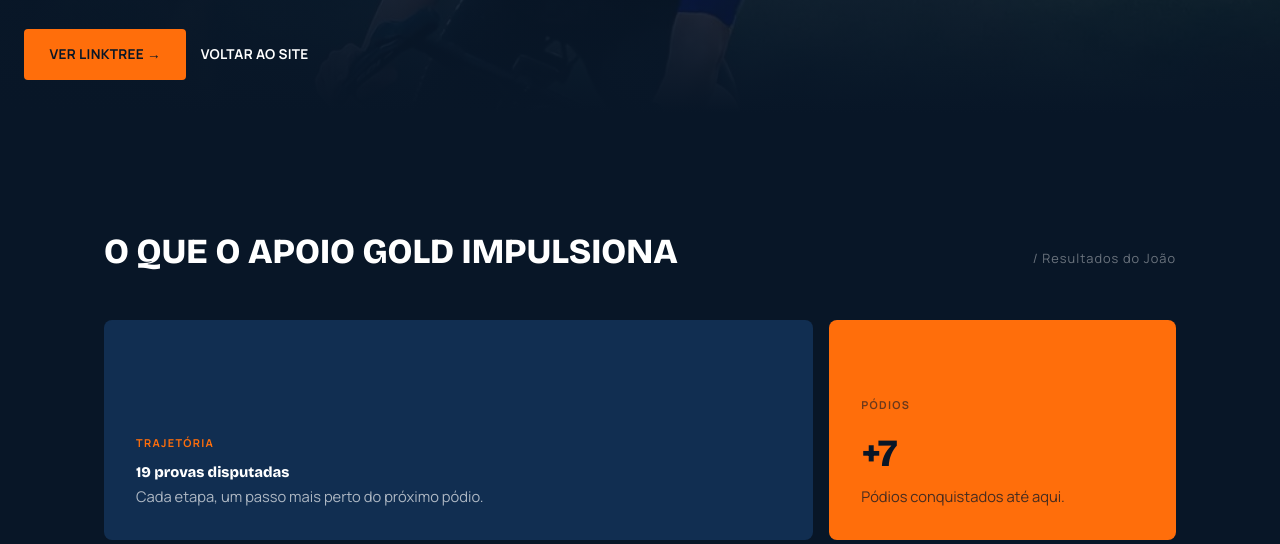
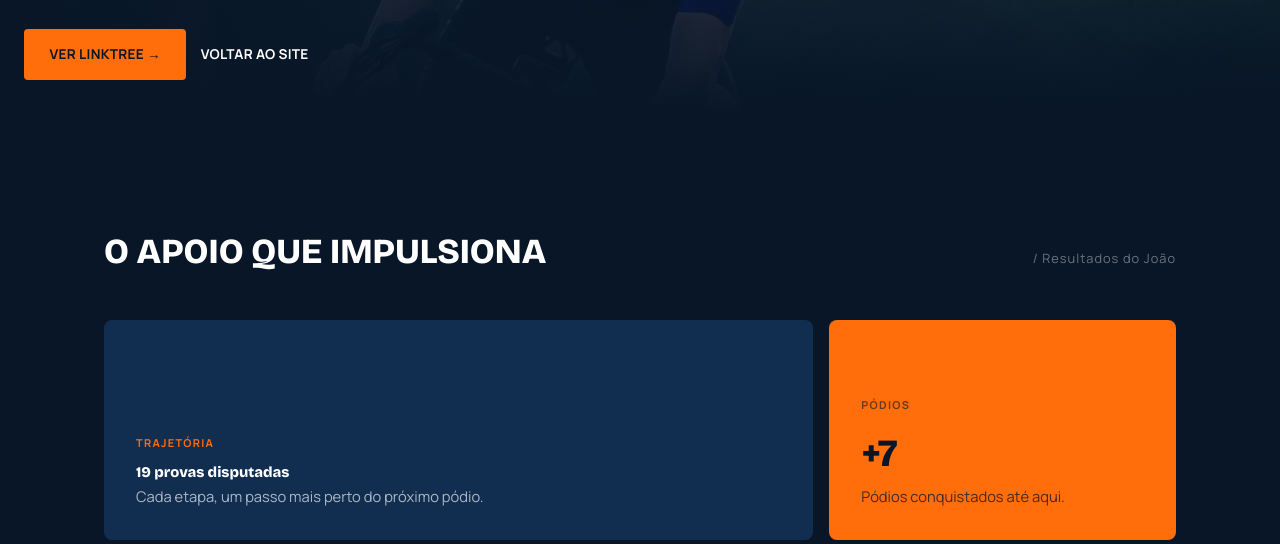
Before and after one commit to leandropaes08/joao-fuguete, a plain HTML site: page atletica-nacional.html in a window 1280 px wide. Shown: the part 553-1097 px from the top of the page. Drawn offline with nearby package versions, Linux system fonts and the light colour scheme.

Commit message:
Rename bento section heading to "O apoio que impulsiona"
Co-Authored-By: Claude Sonnet 5 <noreply@anthropic.com>
Claude-Session: https://claude.ai/code/session_016dASF65NdkAjzkWhvey2ky

```diff
--- a/atletica-nacional.html
+++ b/atletica-nacional.html
@@ -222,7 +222,7 @@
   <section class="an-section">
     <div class="wrap">
       <div class="an-section-head">
-        <h2>O que o apoio Gold impulsiona</h2>
+        <h2>O apoio que impulsiona</h2>
         <span class="an-section-tag">/ Resultados do João</span>
       </div>
       <div class="an-bento">
```
